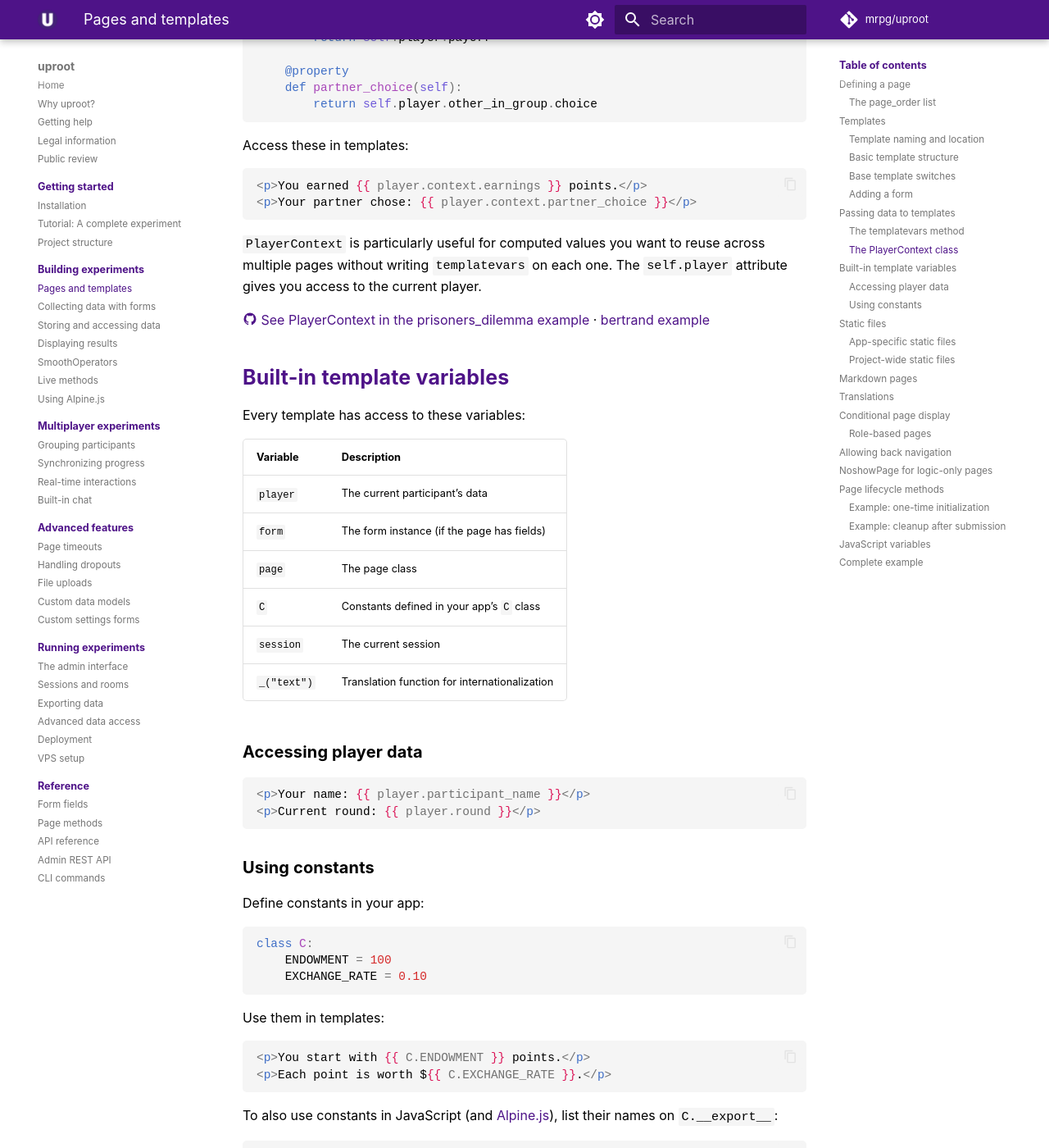
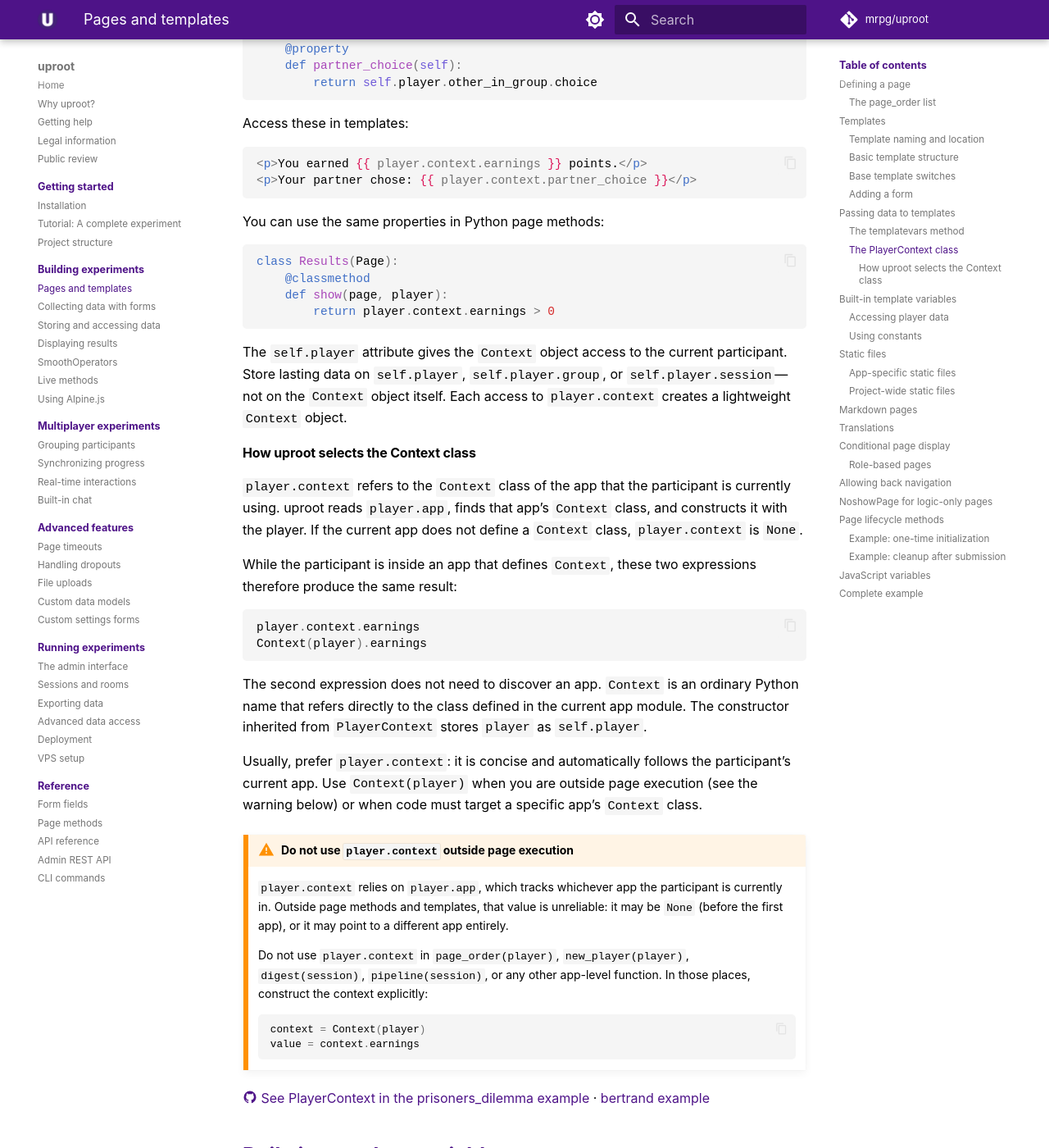
Before and after one commit to mrpg/uproot-docs, an MkDocs documentation site: the page built from docs/building/pages.md, in a window 1280 px wide and 1400 px high, scrolled down 4622 px. Shown: the whole window at 82% size. Built offline with MkDocs 1.6.1 and Material for MkDocs 9.7.7, drawn with Linux system fonts in a browser that asks for light colours; some web fonts are replaced; comment, search, counter and statistics services are not loaded; some of the changed text lies outside the part shown.

Commit message:
Expand Context documentation

````diff
--- a/docs/building/pages.md
+++ b/docs/building/pages.md
@@ -173,7 +173,7 @@ The `templatevars` method receives `page` (the page class) and `player` (the cur
 
 ### The PlayerContext class
 
-An alternative, more Pythonic approach is to define a `Context` class in your app that inherits from `PlayerContext`. Its properties become accessible in templates as `player.context.<property>`:
+Use `PlayerContext` when you want to compute the same value on several pages. Define a `Context` class in your app, then add a property for each value:
 
 ```python
 class Context(PlayerContext):
@@ -193,7 +193,41 @@ Access these in templates:
 <p>Your partner chose: {{ player.context.partner_choice }}</p>
 ```
 
-`PlayerContext` is particularly useful for computed values you want to reuse across multiple pages without writing `templatevars` on each one. The `self.player` attribute gives you access to the current player.
+You can use the same properties in Python page methods:
+
+```python
+class Results(Page):
+    @classmethod
+    def show(page, player):
+        return player.context.earnings > 0
+```
+
+The `self.player` attribute gives the `Context` object access to the current participant. Store lasting data on `self.player`, `self.player.group`, or `self.player.session`—not on the `Context` object itself. Each access to `player.context` creates a lightweight `Context` object.
+
+#### How uproot selects the Context class
+
+`player.context` refers to the `Context` class of the app that the participant is currently using. uproot reads `player.app`, finds that app’s `Context` class, and constructs it with the player. If the current app does not define a `Context` class, `player.context` is `None`.
+
+While the participant is inside an app that defines `Context`, these two expressions therefore produce the same result:
+
+```python
+player.context.earnings
+Context(player).earnings
+```
+
+The second expression does not need to discover an app. `Context` is an ordinary Python name that refers directly to the class defined in the current app module. The constructor inherited from `PlayerContext` stores `player` as `self.player`.
+
+Usually, prefer `player.context`: it is concise and automatically follows the participant’s current app. Use `Context(player)` when you are outside page execution (see the warning below) or when code must target a specific app’s `Context` class.
+
+!!! warning "Do not use `player.context` outside page execution"
+    `player.context` relies on `player.app`, which tracks whichever app the participant is currently in. Outside page methods and templates, that value is unreliable: it may be `None` (before the first app), or it may point to a different app entirely.
+
+    Do not use `player.context` in `page_order(player)`, `new_player(player)`, `digest(session)`, `pipeline(session)`, or any other app-level function. In those places, construct the context explicitly:
+
+    ```python
+    context = Context(player)
+    value = context.earnings
+    ```
 
 [:material-github: See PlayerContext in the prisoners_dilemma example](https://github.com/mrpg/uproot-examples/tree/master/prisoners_dilemma) · [bertrand example](https://github.com/mrpg/uproot-examples/tree/master/bertrand)
 
--- a/docs/getting-started/tutorial.md
+++ b/docs/getting-started/tutorial.md
@@ -126,7 +126,7 @@ class Context(PlayerContext):
         ]
 ```
 
-This makes `player.context.payoff` available in templates.
+This makes `player.context.payoff` available in templates. See [The PlayerContext class](../building/pages.md#the-playercontext-class) for details.
 
 ### Page order
 
--- a/docs/reference/api.md
+++ b/docs/reference/api.md
@@ -102,7 +102,7 @@ page_order = [Between(Treatment, Control)]
 
 ## `PlayerContext`
 
-Base class for computed properties available in templates as `player.context.*`.
+Base class for reusable computed properties. During page execution, properties on the current app’s `Context` class are available in Python and templates as `player.context.*`.
 
 ```python
 class Context(PlayerContext):
@@ -110,6 +110,13 @@ class Context(PlayerContext):
     def earnings(self):
         return self.player.payoff * C.EXCHANGE_RATE
 ```
+
+| Access | How the class is selected | Use it when |
+|--------|---------------------------|-------------|
+| `player.context` | uproot reads `player.app` and uses that app’s `Context` class | A page method or template is running inside the app |
+| `Context(player)` | Python resolves the `Context` name directly in the app module | Code is outside page execution, such as a callable `page_order(player=)` or `digest(session)` |
+
+`player.context` is `None` when the participant has no active app or the active app defines no `Context` class. See [The PlayerContext class](../building/pages.md#the-playercontext-class) for the lifecycle details and examples.
 
 ## Real-time functions
 
````
Also changed, not shown: docs/getting-started/project-structure.md (+1 -1 lines).
